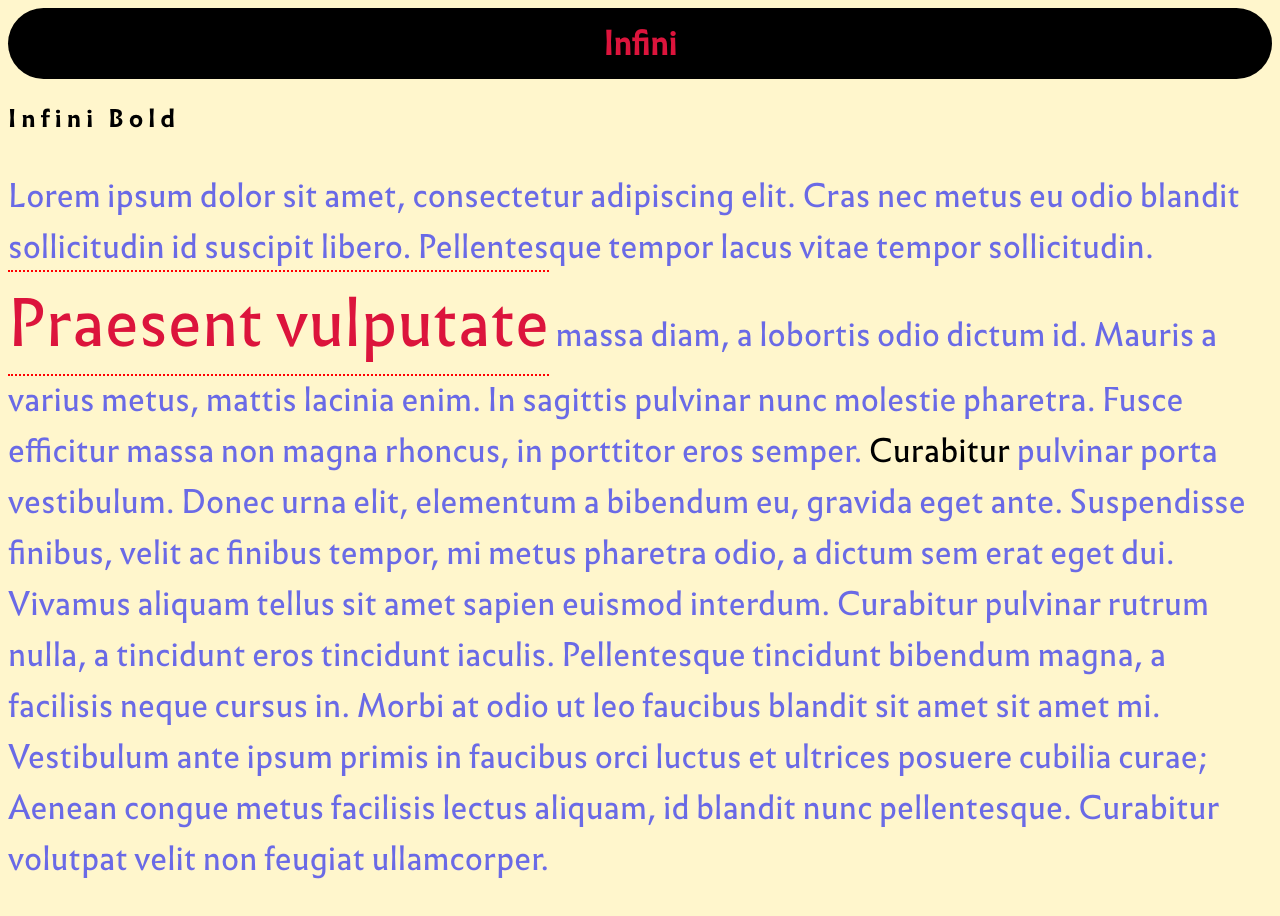
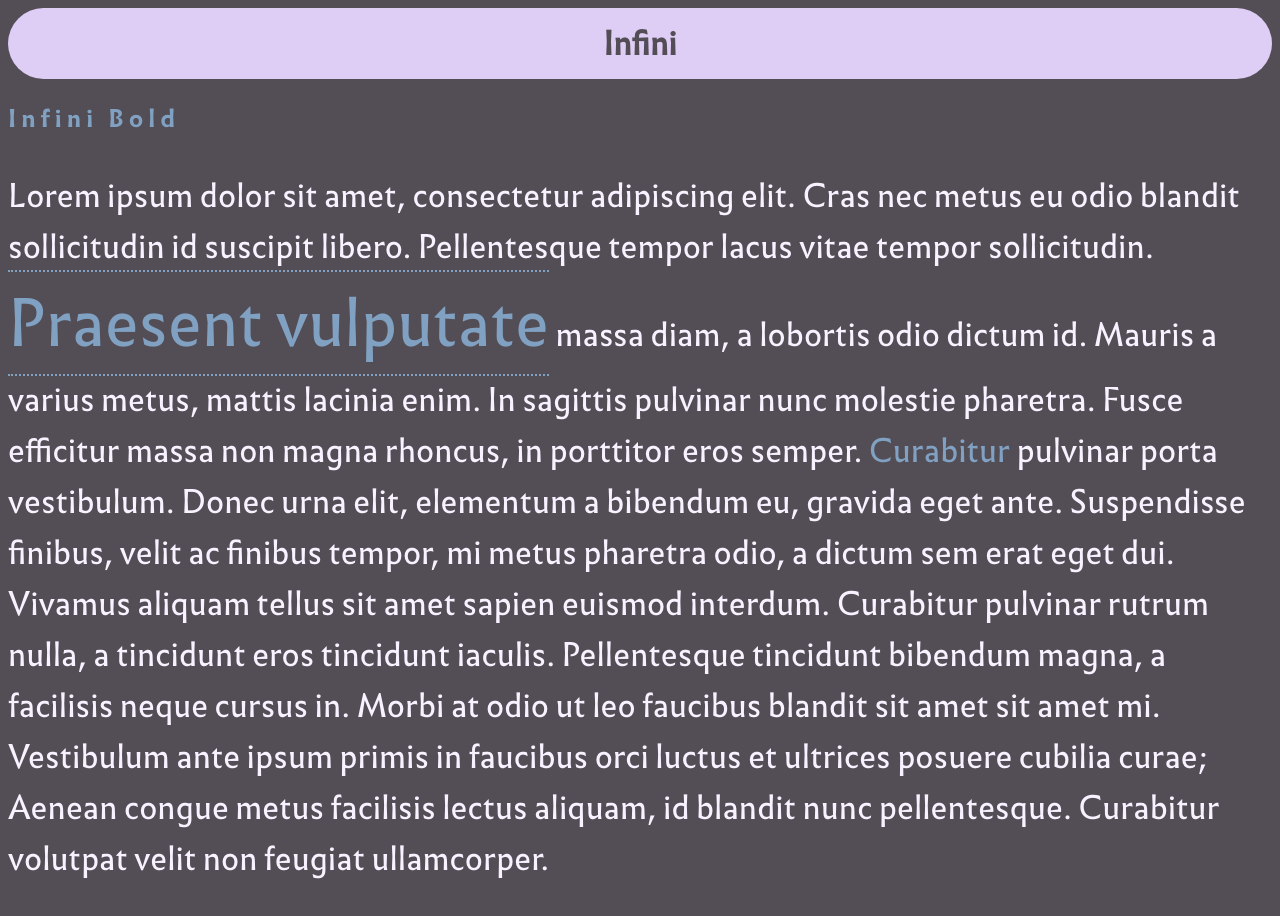
Before and after one commit to hanr119/week-3-lab-exercise, a plain HTML site: page index.html in a window 1280 px wide. Drawn offline with Linux system fonts and the light colour scheme.

Commit message:
color changes

```diff
--- a/index.html
+++ b/index.html
@@ -19,7 +19,7 @@
     <p class="paragraph">
       <span class="invisible">Lorem ipsum</span> dolor sit amet, consectetur adipiscing elit. Cras nec metus eu
       odio blandit sollicitudin id suscipit libero. Pellentesque tempor lacus
-      vitae tempor sollicitudin. <span class="red">Praesent vulputate</span> massa diam, a lobortis odio
+      vitae tempor sollicitudin. <span class="green">Praesent vulputate</span> massa diam, a lobortis odio
       dictum id. Mauris a varius metus, mattis lacinia enim. In sagittis
       pulvinar nunc molestie pharetra. Fusce efficitur massa non magna rhoncus,
       in porttitor eros semper. <span class="changecolor">Curabitur</span> pulvinar porta vestibulum. Donec urna
--- a/style.css
+++ b/style.css
@@ -9,15 +9,15 @@
   }
 
   body {
-    background-color: rgb(255, 246, 204);
+    background-color: #534D56;
   }
 
   h1 {
     font-family: "Infini Regular";
-    color: crimson;
+    color: #534D56;
     transition: 0.3s ease-in;
     padding: 10px;
-    background-color: black;
+    background-color: #DECDF5;
     border-radius: 50px;
     display: flex;
     margin: auto;
@@ -26,28 +26,28 @@
   }
   h1:hover {
     font-size: 100px;
-    color: black;
-    background-color: rgb(106, 106, 230)
+    color: #80A1C1;
+    background-color: #534D56
   }
 
   h2 {
     font-family: "Infini Bold";
-    color: black;
+    color: #80A1C1;
     letter-spacing: 5px;
   }
 
   .paragraph {
     font-family: "Infini Regular";
     font-size: 2rem;
-    color: rgb(106, 106, 230);
+    color: #F8F1FF;
   }
   .paragraph:active {
     transform: rotate(2deg);
   }
-  .red {
-    color: crimson;
-    border-bottom: 2px dotted red;
-    border-top: 2px dotted red;
+  .green {
+    color: #80A1C1;
+    border-bottom: 2px dotted #80A1C1;
+    border-top: 2px dotted #80A1C1;
     font-size: 4rem;
   }
 
@@ -56,9 +56,9 @@
   }
 
   .changecolor {
-    color: black;
+    color: #80A1C1;
   }
 
   .changecolor:hover {
-    color: rgb(255, 0, 255);
+    color: #656176;
   }
```
